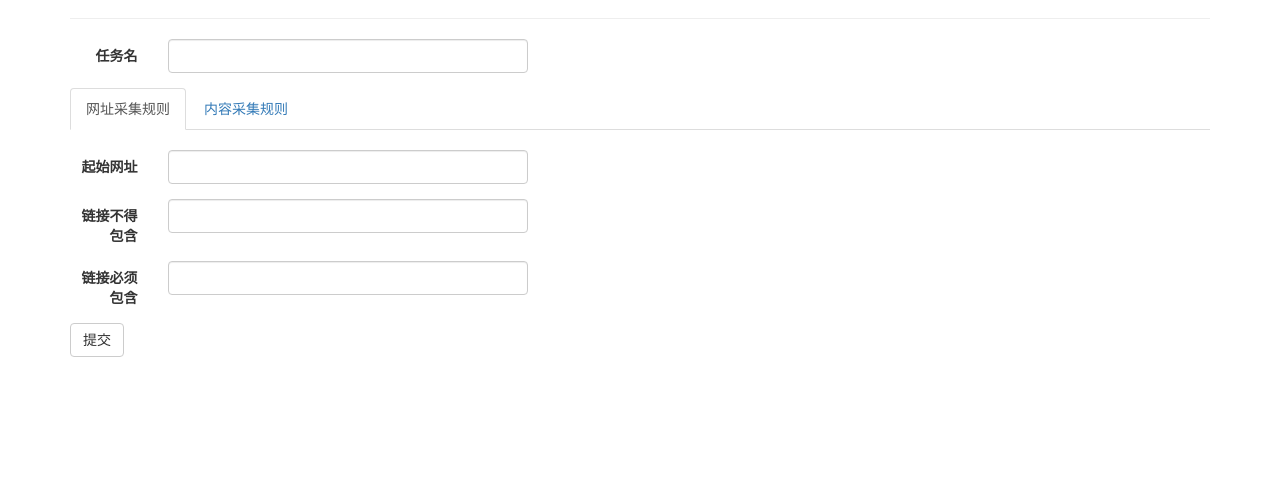
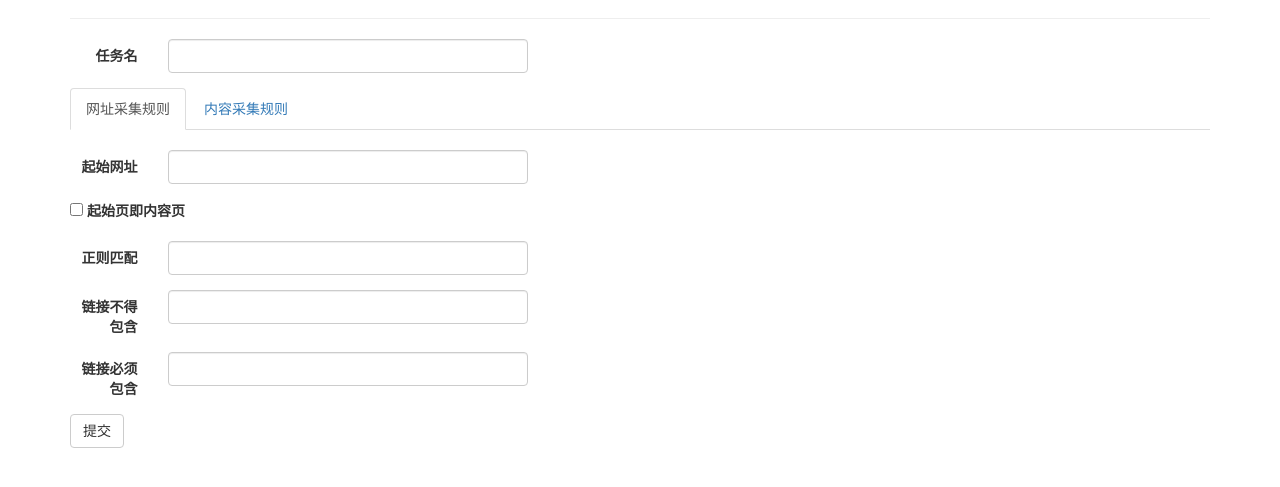
Before and after one commit to nw4869/flask-scrapy, a Flask app: page /task/new_task in a window 1280 px wide. Shown: the part 146-633 px from the top of the page. Run offline with Flask 2, Linux system fonts and the light colour scheme; parts of the project's set-up code (start-up, migrations or seed data) failed here and were passed over; some libraries are stand-ins or nearby versions.

Commit message:
更新界面1

```diff
--- a/app/models.py
+++ b/app/models.py
@@ -26,6 +26,7 @@ class Url(db.Model):
     exclude = db.Column(db.String, nullable=True)
     include = db.Column(db.String, nullable=True)
     task_id = db.Column(db.Integer, db.ForeignKey('tasks.id'))
+    # task = db.relationship(Task, 'urls', backref=db.backref('task', useList=True), lazy='dynamic')
 
 
 class Tag(db.Model):
--- a/app/task/forms.py
+++ b/app/task/forms.py
@@ -2,14 +2,17 @@
 __author__ = 'nightwind'
 
 from flask.ext.wtf import Form
-from wtforms import StringField, SubmitField
+from wtforms import StringField, SubmitField, BooleanField
 from wtforms.validators import DataRequired, Length
 
 
 class NewTaskForm(Form):
     name = StringField(u'任务名', validators=[DataRequired(), Length(1, 255)])
     url = StringField(u'起始网址', validators=[DataRequired(), Length(1, 255)])
-    rule1 = StringField(u'规则1', validators=[DataRequired(), Length(1, 255)])
+    link_is_content = BooleanField(u'起始页即内容页')
+    link_rule = StringField(u'正则匹配', validators=[Length(0, 255)])
+    content_name = StringField(u'标签名', validators=[DataRequired(), Length(1, 255)])
+    content_rule1 = StringField(u'规则1', validators=[DataRequired(), Length(1, 255)])
     link_exclude = StringField(u'链接不得包含', validators=[Length(0, 255)])
     link_include = StringField(u'链接必须包含', validators=[Length(0, 255)])
     content_exclude = StringField(u'内容不得包含', validators=[Length(0, 255)])
--- a/app/task/views.py
+++ b/app/task/views.py
@@ -4,7 +4,7 @@ __author__ = 'nightwind'
 
 from flask import render_template, flash, redirect, url_for
 from . import task
-from ..models import Task, Tag
+from ..models import Task, Tag, Url
 from .forms import NewTaskForm
 from ..tasks import do_sth, start_crawl, start_my_crawl, start_my_crawl_dict
 from .. import db
@@ -25,6 +25,11 @@ def index():
     return render_template("task/index.html", tasks=tasks)
 
 
+@task.route('/id/<task_id>')
+def detail(task_id):
+    return render_template('task/detail.html', task=db.session.query(Task).filter(Task.id==task_id).first())
+
+
 @task.route('/new_task', methods=['GET', 'POST'])
 def new_task():
     form = NewTaskForm()
@@ -43,12 +48,16 @@ def new_task():
         # start_simple_crawl.delay(name, [url])
         # start_crawl('baidu', ['http://baidu.com'])
         task = Task(name=form.name.data)
+        url = Url(rule1=form.url.data)
+        tag = Tag(name=form.content_name.data, rule1=form.content_rule1.data)
+        task.urls.append(url)
+        task.tags.append(tag)
         db.session.add(task)
         db.session.commit()
         flash('ok!')
 
         # start_crawl('asdf', 'http://baidu.com')
-        do_sth.delay()
+        # do_sth.delay()
 
         return redirect(url_for('task.new_task'))
     return render_template('task/newTask.html', form=form)
--- /dev/null
+++ b/app/templates/_formhelpers.html
@@ -0,0 +1,24 @@
+{% macro render_field(field) %}
+{#  <dt>{{ field.label }}#}
+  <dd>{{ field(**kwargs)|safe }}
+  {% if field.errors %}
+    <ul class=errors>
+    {% for error in field.errors %}
+      <li>{{ error }}</li>
+    {% endfor %}
+    </ul>
+  {% endif %}
+  </dd>
+{% endmacro %}
+
+{% macro with_errors(field) %}
+    <div class="form_field">
+    {% if field.errors %}
+        {% set css_class = 'has_error ' + kwargs.pop('class', '') %}
+        {{ field(class=css_class, **kwargs) }}
+        <ul class="errors">{% for error in field.errors %}<li>{{ error|e }}</li>{% endfor %}</ul>
+    {% else %}
+        {{ field(**kwargs) }}
+    {% endif %}
+    </div>
+{% endmacro %}
--- a/app/templates/task/index.html
+++ b/app/templates/task/index.html
@@ -19,6 +19,7 @@
                 <td>{{ task.id }}</td>
                 <td>{{ task.name }}</td>
                 <td>{{ '完成' if task.status == 1 else '未完成' }}</td>
+                <td><a href="{{ url_for('task.detail', task_id=task.id) }}">查看详情</a> </td>
             </tr>
         {% endfor %}
         </tbody>
--- a/app/templates/task/newTask.html
+++ b/app/templates/task/newTask.html
@@ -1,5 +1,6 @@
 {% extends "base.html" %}
 {% import "bootstrap/wtf.html" as wtf %}
+{% from "_formhelpers.html" import render_field, with_errors %}
 
 {% block title %}新建任务{% endblock %}
 
@@ -18,12 +19,24 @@
 
     {#    {{ wtf.quick_form(form) }}#}
     <form action method="post" role="form" class="form-horizontal">
+
+{#        {% if form.errors %}#}
+{#            <ul class="errors">#}
+{#                {% for field_name, field_errors in form.errors|dictsort if field_errors %}#}
+{#                    {% for error in field_errors %}#}
+{#                        <li>{{ form[field_name].label }}: {{ error }}</li>#}
+{#                    {% endfor %}#}
+{#                {% endfor %}#}
+{#            </ul>#}
+{#        {% endif %}#}
+
         {{ form.csrf_token }}
         {#        {{form.hidden_tag()}}#}
         <div class="form-group">
             {{ form.name.label(class="control-label col-xs-1") }}
             <div class="col-xs-4">
-                {{ form.name(class="form-control") }}
+{#                {{ form.name(class="form-control") }}#}
+                {{ with_errors(form.name, class="form-control") }}
             </div>
         </div>
 
@@ -40,20 +53,34 @@
                     <div class="form-group">
                         {{ form.url.label(class="control-label col-sm-1") }}
                         <div class="col-sm-4">
-                            {{ form.url(class="form-control") }}
+                            {{ with_errors(form.url, class="form-control") }}
+                        </div>
+                    </div>
+
+                    <div class="form-group">
+                        <div class="col-sm-10">
+                            {{ (form.link_is_content) }}
+                            {{ form.link_is_content.label() }}
+                        </div>
+                    </div>
+
+                    <div class="form-group">
+                        {{ form.link_rule.label(class="control-label col-sm-1") }}
+                        <div class="col-sm-4">
+                            {{ with_errors(form.link_rule, class="form-control") }}
                         </div>
                     </div>
 
                     <div class="form-group">
                         {{ form.link_exclude.label(class="control-label col-sm-1") }}
                         <div class="col-sm-4">
-                            {{ form.link_exclude(class="form-control") }}
+                            {{ with_errors(form.link_exclude, class="form-control") }}
                         </div>
                     </div>
                     <div class="form-group">
                         {{ form.link_include.label(class="control-label col-sm-1") }}
                         <div class="col-sm-4">
-                            {{ form.link_include(class="form-control") }}
+                            {{ with_errors(form.link_include, class="form-control") }}
                         </div>
                     </div>
                 </div>
@@ -61,21 +88,27 @@
                     <br/>
 
                     <div class="form-group">
-                        {{ form.rule1.label(class="control-label col-sm-1") }}
+                        {{ form.content_name.label(class="control-label col-sm-1") }}
                         <div class="col-sm-4">
-                            {{ form.rule1(class="form-control") }}
+                            {{ with_errors(form.content_name,class="form-control") }}
+                        </div>
+                    </div>
+                    <div class="form-group">
+                        {{ form.content_rule1.label(class="control-label col-sm-1") }}
+                        <div class="col-sm-4">
+                            {{ with_errors(form.content_rule1,class="form-control") }}
                         </div>
                     </div>
                     <div class="form-group">
                         {{ form.content_exclude.label(class="control-label col-sm-1") }}
                         <div class="col-sm-4">
-                            {{ form.content_include(class="form-control") }}
+                            {{ with_errors(form.content_include,class="form-control") }}
                         </div>
                     </div>
                     <div class="form-group">
                         {{ form.content_include.label(class="control-label col-sm-1") }}
                         <div class="col-sm-4">
-                            {{ form.content_include(class="form-control") }}
+                            {{ with_errors(form.content_include,class="form-control") }}
                         </div>
                     </div>
                 </div>
--- a/manage.py
+++ b/manage.py
@@ -2,7 +2,7 @@ __author__ = 'nightwind'
 
 import os
 from app import create_app, db
-from app.models import Task, Tag
+from app.models import Task, Tag, Url
 from flask.ext.script import Manager, Shell
 from flask.ext.migrate import Migrate, MigrateCommand
 from app import celery
@@ -19,7 +19,7 @@ app.config['BABEL_DEFAULT_LOCALE'] = 'zh_Hans_CN'
 
 
 def make_shell_context():
-    return dict(app=app, db=db, Task=Task, Item=Tag)
+    return dict(app=app, db=db, Task=Task, Item=Tag, Url=Url)
 
 
 manager.add_command("shell", Shell(make_shell_context()))
```
Also changed, not shown: app/templates/task/detail.html (added, +12 -0 lines). Lines whose indentation alone changed are shown as unchanged.
